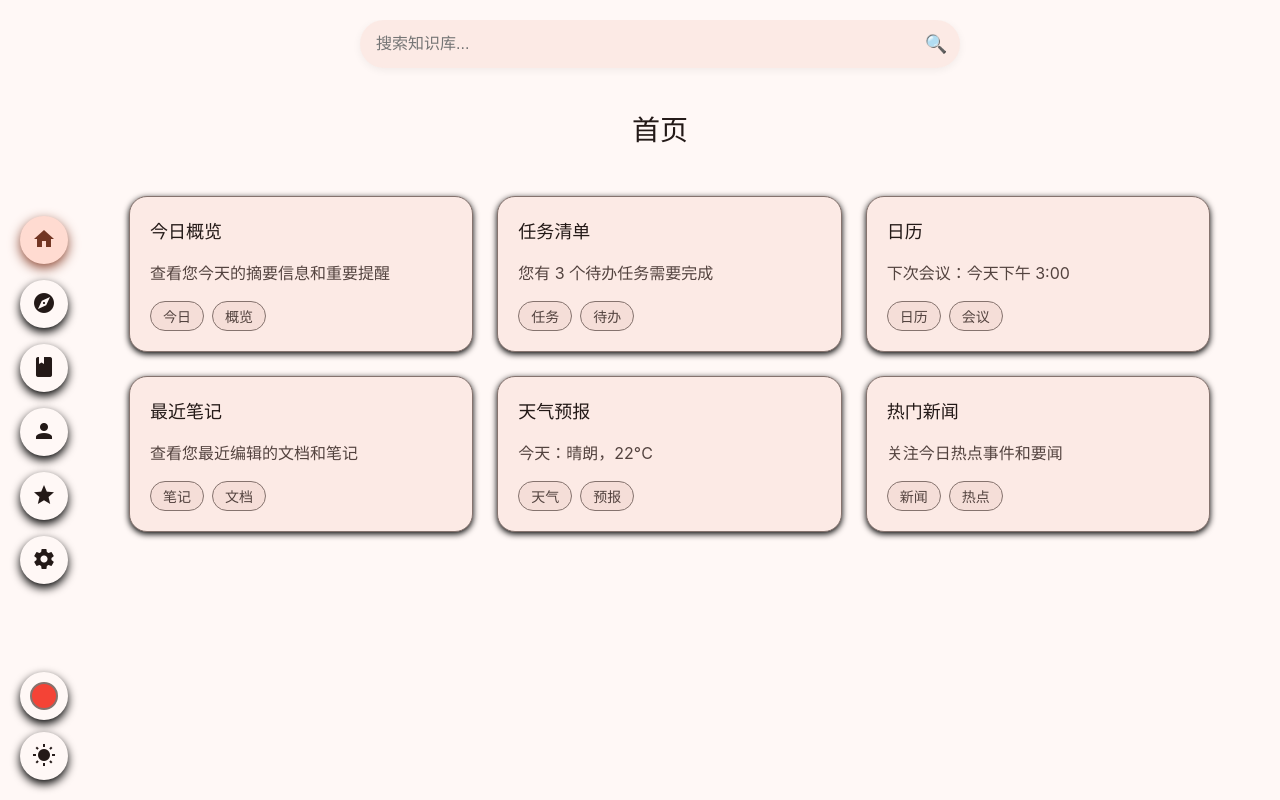
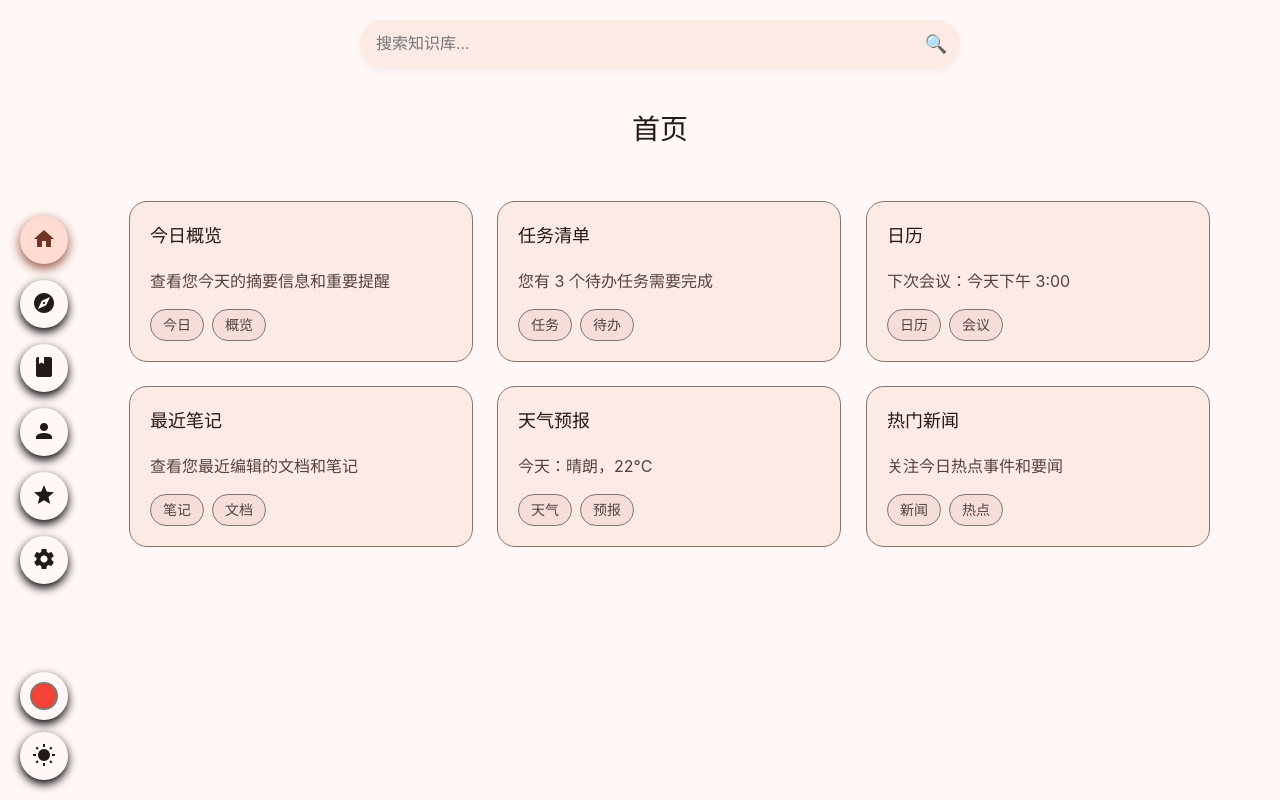
Before and after one commit to Aromatic05/ToDoLists, a Vue app: page / in a window 1280 px wide. Built offline with nearby package versions, Linux system fonts and the light colour scheme.

Commit message:
Optimize project structure and animation effects

```diff
--- a/src/App.vue
+++ b/src/App.vue
@@ -1,8 +1,6 @@
 <template>
   <div class="app-container">
     <Sidebar
-      :views="views"
-      :current-view="currentView"
       @view-change="currentView = $event"
       @theme-change="handleThemeChange"
       @toggle-dark-mode="handleDarkModeToggle"
@@ -12,9 +10,6 @@
       <div class="content-wrapper">
         <SearchBar
           v-model:search-query="searchQuery"
-          :show-results="showSearchResults"
-          :results="searchResults"
-          @search="searchKnowledge"
           @select-result="selectSearchResult"
         />
 
@@ -32,12 +27,7 @@
 
         <!-- Regular Views with CardView component -->
         <div v-else class="view-content">
-          <CardView
-            :currentCardSet="currentCards"
-            :nextCardSet="nextCards"
-            :nextSetTitle="nextSetTitle"
-            @card-click="handleCardClick"
-          />
+          <CardView :viewId="currentView" />
         </div>
       </div>
     </main>
@@ -49,8 +39,6 @@ import Sidebar from './components/Sidebar.vue';
 import SearchBar from './components/SearchBar.vue';
 import CardComponent from './components/Card.vue';
 import CardView from './components/CardView.vue';
-import CardDataService from './services/CardDataService';
-import KnowledgeBaseService from './services/KnowledgeBaseService';
 
 export default {
   components: {
@@ -66,99 +54,36 @@ export default {
 
       // 搜索状态
       searchQuery: "",
-      showSearchResults: false,
-      searchResults: [],
-      selectedResult: null,
-
-      // 视图配置
-      views: [
-        { id: "home", name: "首页", icon: "mdi-home" },
-        { id: "discover", name: "发现", icon: "mdi-compass" },
-        { id: "search", name: "知识库", icon: "mdi-book" },
-        { id: "profile", name: "个人信息", icon: "mdi-account" },
-        { id: "favorites", name: "收藏", icon: "mdi-star" },
-        { id: "settings", name: "设置", icon: "mdi-cog" },
-      ]
+      selectedResult: null
     };
-  },
-  computed: {
-    // 获取当前视图的卡片
-    currentCards() {
-      return CardDataService.getCardsForView(this.currentView);
-    },
-
-    // 获取当前视图的下一组卡片
-    nextCards() {
-      return CardDataService.getNextCardsForView(this.currentView);
-    },
-
-    // 获取当前视图下一组卡片的标题
-    nextSetTitle() {
-      return CardDataService.getNextSetTitle(this.currentView);
-    }
   },
   methods: {
     // 获取当前视图名称
     getCurrentViewName() {
-      const view = this.views.find(v => v.id === this.currentView);
-      return view ? view.name : "";
-    },
-
-    // 处理卡片点击事件
-    handleCardClick(card) {
-      console.log('Card clicked:', card);
-    },
-
-    // 处理主题切换
-    handleThemeChange(themeName) {
-      console.log('Theme changed to:', themeName);
-    },
-
-    // 处理暗黑模式切换
-    handleDarkModeToggle(isDarkMode) {
-      console.log('Dark mode changed to:', isDarkMode);
-    },
-
-    // 搜索知识库
-    searchKnowledge() {
-      if (this.searchQuery.trim() === '') {
-        this.searchResults = [];
-        this.showSearchResults = false;
-        return;
-      }
-
-      this.searchResults = KnowledgeBaseService.searchKnowledge(this.searchQuery);
-      this.showSearchResults = true;
-
-      // 如果用户按回车键并且有搜索结果，自动导航到知识库视图并显示第一个结果
-      if (event && event.key === 'Enter' && this.searchResults.length > 0) {
-        this.selectSearchResult(this.searchResults[0]);
-      }
+      const viewNames = {
+        'home': '首页',
+        'discover': '发现',
+        'search': '知识库',
+        'profile': '个人信息',
+        'favorites': '收藏',
+        'settings': '设置'
+      };
+      return viewNames[this.currentView] || this.currentView;
     },
 
     // 选择搜索结果
     selectSearchResult(result) {
       this.selectedResult = result;
       this.currentView = 'search';
-      this.showSearchResults = false;
-    },
-
-    // 关闭搜索结果
-    closeSearchResults(event) {
-      if (!event.target.closest('.search-container')) {
-        this.showSearchResults = false;
-      }
     }
-  },
-  beforeUnmount() {
-    // 移除事件监听
-    document.removeEventListener('click', this.closeSearchResults);
   }
 };
 </script>
 
 <style>
-.app-container {
+@import './styles/layout.css' ;
+
+ .app-container {
   background: var(--md-sys-color-background);
   color: var(--md-sys-color-on-surface);
   transition: background-color 0.5s ease, color 0.5s ease;
--- a/src/components/Card.vue
+++ b/src/components/Card.vue
@@ -1,7 +1,7 @@
 <template>
   <div
     class="card"
-    @click="$emit('click', data)"
+    @click="handleCardClick"
   >
     <h3>{{ data.title }}</h3>
     <p>{{ data.content }}</p>
@@ -20,7 +20,14 @@ export default {
       required: true
     }
   },
-  emits: ['click']
+  methods: {
+    handleCardClick() {
+      // 显示提示框
+      alert('卡片被点击了！');
+      // 触发点击事件，让父组件知道卡片被点击了
+      this.$emit('click', this.data);
+    }
+  }
 }
 </script>
 
@@ -30,7 +37,7 @@ export default {
   border-radius: 18px;
   background: var(--md-sys-color-surface-container);
   backdrop-filter: blur(15px);
-  box-shadow: 0 2px 6px var(--md-sys-color-shadow);
+  /* box-shadow: 0 2px 6px var(--md-sys-color-shadow); */
   transition: all 0.3s ease;
   cursor: pointer;
   max-width: 100%;
--- a/src/components/CardView.vue
+++ b/src/components/CardView.vue
@@ -1,41 +1,29 @@
 <template>
-  <div class="card-view-container"
-       ref="container"
-       @scroll="handleScroll"
-       @touchstart="handleTouchStart"
-       @touchmove="handleTouchMove"
-       @touchend="handleTouchEnd">
-
-    <!-- Pull down indicator -->
-    <div class="pull-indicator" :class="{ active: isPulling, loading: isLoading }">
-      <div class="indicator-circle">
-        <span v-if="isLoading">⟳</span>
-        <span v-else>↓</span>
-      </div>
-      <div class="indicator-text">{{ isLoading ? '加载中...' : '下拉查看更多' }}</div>
-    </div>
-
+  <div class="card-view-container" ref="container">
     <!-- Current card set -->
-    <transition-group name="fade" tag="div" class="card-container">
-      <div v-for="card in currentCardSet" :key="`current-${card.id}`" class="card-wrapper">
-        <CardComponent :data="card" @click="cardClicked(card)" />
+    <transition-group
+      name="card-list"
+      tag="div"
+      class="card-container"
+      @before-enter="beforeEnter"
+      @enter="enter"
+      @leave="leave"
+    >
+      <div
+        v-for="(card, index) in cards"
+        :key="card.id"
+        class="card-wrapper"
+        :data-index="index"
+      >
+        <CardComponent :data="card" />
       </div>
     </transition-group>
-
-    <!-- Next card set (hidden until pulled) -->
-    <div v-if="showNextSet" class="next-card-set">
-      <h2 class="set-title">{{ nextSetTitle }}</h2>
-      <transition-group name="fade" tag="div" class="card-container">
-        <div v-for="card in nextCardSet" :key="`next-${card.id}`" class="card-wrapper">
-          <CardComponent :data="card" @click="cardClicked(card)" />
-        </div>
-      </transition-group>
-    </div>
   </div>
 </template>
 
 <script>
 import CardComponent from './Card.vue';
+import CardDataService from '../services/CardDataService';
 
 export default {
   name: 'CardView',
@@ -43,125 +31,46 @@ export default {
     CardComponent
   },
   props: {
-    currentCardSet: {
-      type: Array,
+    viewId: {
+      type: String,
       required: true
-    },
-    nextCardSet: {
-      type: Array,
-      default: () => []
-    },
-    nextSetTitle: {
-      type: String,
-      default: '更多内容'
     }
   },
   data() {
     return {
-      isPulling: false,
-      isLoading: false,
-      showNextSet: false,
-      pullStartY: 0,
-      pullMoveY: 0,
-      pullThreshold: 100, // Threshold to activate the pull
-      lastScrollTop: 0
+      cards: []
     };
   },
+  created() {
+    this.loadCards();
+  },
+  watch: {
+    viewId() {
+      this.loadCards();
+    }
+  },
   methods: {
-    cardClicked(card) {
-      this.$emit('card-click', card);
+    loadCards() {
+      this.cards = CardDataService.getCardsForView(this.viewId);
     },
-    handleScroll(e) {
-      const container = this.$refs.container;
-      const isAtTop = container.scrollTop === 0;
-
-      // Store last scroll position to detect direction
-      this.lastScrollTop = container.scrollTop;
-
-      // If user has scrolled to the top and there's a next set,
-      // show a hint to pull down for more
-      if (isAtTop && this.nextCardSet.length > 0 && !this.isPulling) {
-        this.isPulling = true;
-        setTimeout(() => {
-          if (!this.isLoading) this.isPulling = false;
-        }, 2000);
-      }
+    beforeEnter(el) {
+      el.style.opacity = 0;
+      el.style.transform = 'translateY(20px)';
     },
-    handleTouchStart(e) {
-      if (this.$refs.container.scrollTop > 0) return; // Only allow pull when at the top
-
-      this.pullStartY = e.touches[0].clientY;
-      this.pullMoveY = this.pullStartY;
+    enter(el, done) {
+      const delay = el.dataset.index * 20;
+      setTimeout(() => {
+        el.style.transition = 'all 0.3s cubic-bezier(0.4, 0, 0.2, 1)';
+        el.style.opacity = 1;
+        el.style.transform = 'translateY(0)';
+        done();
+      }, delay);
     },
-    handleTouchMove(e) {
-      if (this.$refs.container.scrollTop > 0 || !this.pullStartY) return;
-
-      this.pullMoveY = e.touches[0].clientY;
-      const pullDistance = this.pullMoveY - this.pullStartY;
-
-      if (pullDistance > 0) {
-        this.isPulling = true;
-
-        // Apply some resistance to the pull
-        const resistance = 0.4;
-        const translateY = pullDistance * resistance;
-
-        if (translateY > this.pullThreshold) {
-          this.$refs.container.style.transform = `translateY(${this.pullThreshold}px)`;
-        } else {
-          this.$refs.container.style.transform = `translateY(${translateY}px)`;
-        }
-
-        // Prevent default scrolling
-        e.preventDefault();
-      }
-    },
-    handleTouchEnd() {
-      if (!this.isPulling) return;
-
-      const pullDistance = this.pullMoveY - this.pullStartY;
-
-      if (pullDistance > this.pullThreshold && this.nextCardSet.length > 0) {
-        // Pull distance reached threshold, load next set
-        this.loadNextSet();
-      } else {
-        // Reset position with animation
-        this.$refs.container.style.transition = 'transform 0.3s ease';
-        this.$refs.container.style.transform = 'translateY(0)';
-
-        setTimeout(() => {
-          this.$refs.container.style.transition = '';
-          this.isPulling = false;
-        }, 300);
-      }
-
-      this.pullStartY = 0;
-      this.pullMoveY = 0;
-    },
-    loadNextSet() {
-      this.isLoading = true;
-
-      // Animate to threshold and hold
-      this.$refs.container.style.transition = 'transform 0.2s ease';
-      this.$refs.container.style.transform = `translateY(${this.pullThreshold}px)`;
-
-      // Simulate loading with timeout
-      setTimeout(() => {
-        // Show next set with animation
-        this.showNextSet = true;
-
-        setTimeout(() => {
-          // Reset position
-          this.$refs.container.style.transition = 'transform 0.5s ease';
-          this.$refs.container.style.transform = 'translateY(0)';
-
-          setTimeout(() => {
-            this.$refs.container.style.transition = '';
-            this.isPulling = false;
-            this.isLoading = false;
-          }, 500);
-        }, 300);
-      }, 1000);
+    leave(el, done) {
+      el.style.transition = 'all 0.3s ease';
+      el.style.opacity = 0;
+      el.style.transform = 'translateY(40px)';
+      setTimeout(done, 300);
     }
   }
 };
@@ -171,9 +80,8 @@ export default {
 .card-view-container {
   position: relative;
   height: 100%;
-  overflow-y: auto;
+  overflow: hidden;
   padding: 0 24px;
-  -webkit-overflow-scrolling: touch; /* For smooth iOS scrolling */
 }
 
 .card-container {
@@ -186,87 +94,30 @@ export default {
 
 .card-wrapper {
   width: 100%;
-  padding: 0 2px; /* 为阴影留出空间 */
+  padding: 0 2px;
+  will-change: transform, opacity;
 }
 
-.pull-indicator {
-  position: absolute;
-  top: -60px;
-  left: 0;
-  right: 0;
-  height: 60px;
-  display: flex;
-  flex-direction: column;
-  align-items: center;
-  justify-content: center;
-  transition: transform 0.3s ease;
-  transform: translateY(0);
-  opacity: 0;
-  pointer-events: none;
+/* 卡片列表动画 */
+.card-list-enter-active {
+  transition: all 0.3s cubic-bezier(0.4, 0, 0.2, 1);
 }
 
-.pull-indicator.active {
-  opacity: 1;
-  transform: translateY(60px);
+.card-list-leave-active {
+  transition: all 0.3s ease;
 }
 
-.indicator-circle {
-  width: 40px;
-  height: 40px;
-  border-radius: 50%;
-  background:var(--md-sys-color-on-surface, rgba(255, 255, 255, 0.7));
-  backdrop-filter: blur(10px);
-  box-shadow: 0 2px 6px rgba(0, 0, 0, 0.1);
-  display: flex;
-  align-items: center;
-  justify-content: center;
-  font-size: 20px;
-  margin-bottom: 8px;
-}
-
-.indicator-circle span {
-  transition: transform 0.3s ease;
-}
-
-.indicator-text {
-  font-size: 14px;
-  color: (--card-bg, rgba(255, 255, 255, 0.7));
-}
-
-.pull-indicator.loading .indicator-circle span {
-  animation: spin 1s infinite linear;
-}
-
-.next-card-set {
-  opacity: 0;
-  transform: translateY(20px);
-  transition: all 0.5s ease 0.3s;
-}
-
-.next-card-set.show {
-  opacity: 1;
-  transform: translateY(0);
-}
-
-.set-title {
-  font-size: 24px;
-  font-weight: 500;
-  margin: 24px 0;
-  padding-top: 24px;
-  border-top: 1px solid rgba(0, 0, 0, 0.05);
-}
-
-.fade-enter-active, .fade-leave-active {
-  transition: all 0.5s ease;
-}
-
-.fade-enter-from, .fade-leave-to {
+.card-list-enter-from {
   opacity: 0;
   transform: translateY(20px);
 }
 
-@keyframes spin {
-  0% { transform: rotate(0deg); }
-  100% { transform: rotate(360deg); }
+.card-list-leave-to {
+  opacity: 0;
+  transform: translateY(40px);
+}
+
+.card-list-move {
+  transition: transform 0.3s ease;
 }
 </style>
--- a/src/components/Sidebar.vue
+++ b/src/components/Sidebar.vue
@@ -7,7 +7,7 @@
         :key="view.id"
         class="circle-button nav-button"
         :class="{ active: currentView === view.id }"
-        @click="$emit('view-change', view.id)"
+        @click="handleViewChange(view.id)"
       >
         <i :class="['mdi', view.icon]"></i>
       </button>
@@ -28,7 +28,7 @@
             :class="{ active: currentTheme === theme.name }"
             @click="selectTheme(theme.name)"
           >
-            <div class="theme-color-circle" :style="{ background: getThemeColor(theme.name) }"></div>
+            <div class="theme-color-circle" :style="{ background: theme.color }"></div>
             <span>{{ theme.name }}</span>
           </button>
         </div>
@@ -43,67 +43,33 @@
 </template>
 
 <script>
+import '@mdi/font/css/materialdesignicons.css';
 import ThemeService from '../services/ThemeService';
-import '@mdi/font/css/materialdesignicons.css';
 
 export default {
   name: 'FloatingButtons',
-  props: {
-    views: {
-      type: Array,
-      required: true
-    },
-    currentView: {
-      type: String,
-      required: true
-    }
-  },
   data() {
     return {
       showThemeOptions: false,
-      currentTheme: 'Green',
-      isDarkMode: false
+      currentView: "home",
+      currentTheme: "Green",
+      isDarkMode: false,
+      views: [
+        { id: "home", name: "首页", icon: "mdi-home" },
+        { id: "discover", name: "发现", icon: "mdi-compass" },
+        { id: "search", name: "知识库", icon: "mdi-book" },
+        { id: "profile", name: "个人信息", icon: "mdi-account" },
+        { id: "favorites", name: "收藏", icon: "mdi-star" },
+        { id: "settings", name: "设置", icon: "mdi-cog" },
+      ],
+      availableThemes: [
+        { name: 'Green', color: '#4CAF50' },
+        { name: 'Red', color: '#F44336' },
+        { name: 'Blue', color: '#2196F3' },
+        { name: 'Yellow', color: '#FFC107' },
+        { name: 'Purple', color: '#9C27B0' }
+      ]
     };
-  },
-  computed: {
-    availableThemes() {
-      return ThemeService.getThemes();
-    }
-  },
-  methods: {
-    selectTheme(themeName) {
-      this.currentTheme = themeName;
-      this.showThemeOptions = false;
-      ThemeService.saveThemePreference(themeName, this.isDarkMode);
-      this.applyTheme();
-      this.$emit('theme-change', themeName);
-    },
-    toggleDarkMode() {
-      this.isDarkMode = !this.isDarkMode;
-      ThemeService.saveThemePreference(this.currentTheme, this.isDarkMode);
-      this.applyTheme();
-      this.$emit('toggle-dark-mode', this.isDarkMode);
-    },
-    getThemeColor(themeName) {
-      const themeColors = {
-        'Green': '#4CAF50',
-        'Red': '#F44336',
-        'Blue': '#2196F3',
-        'Yellow': '#FFC107',
-        'Purple': '#9C27B0'
-      };
-      return themeColors[themeName] || themeColors['Green'];
-    },
-    applyTheme() {
-      const themeClass = ThemeService.getThemeClassName(this.currentTheme, this.isDarkMode);
-      // 移除所有主题类
-      document.documentElement.classList.remove(...ThemeService.themes.flatMap(t => [t.light, t.dark]));
-      // 添加当前主题类
-      document.documentElement.classList.add(themeClass);
-      // 确保背景颜色更新
-      document.documentElement.style.backgroundColor = getComputedStyle(document.documentElement)
-        .getPropertyValue('--md-sys-color-background');
-    }
   },
   mounted() {
     // 加载主题偏好
@@ -117,6 +83,49 @@ export default {
       this.isDarkMode = e.matches;
       this.applyTheme();
     });
+  },
+  methods: {
+    handleViewChange(viewId) {
+      this.currentView = viewId;
+      this.$emit('view-change', viewId);
+    },
+
+    selectTheme(themeName) {
+      this.currentTheme = themeName;
+      this.showThemeOptions = false;
+      ThemeService.saveThemePreference(themeName, this.isDarkMode);
+      this.applyTheme();
+      this.$emit('theme-change', themeName);
+    },
+
+    toggleDarkMode() {
+      this.isDarkMode = !this.isDarkMode;
+      ThemeService.saveThemePreference(this.currentTheme, this.isDarkMode);
+      this.applyTheme();
+      this.$emit('toggle-dark-mode', this.isDarkMode);
+    },
+
+    getThemeColor(themeName) {
+      const themeColors = {
+        'Green': '#4CAF50',
+        'Red': '#F44336',
+        'Blue': '#2196F3',
+        'Yellow': '#FFC107',
+        'Purple': '#9C27B0'
+      };
+      return themeColors[themeName] || themeColors['Green'];
+    },
+
+    applyTheme() {
+      const themeClass = ThemeService.getThemeClassName(this.currentTheme, this.isDarkMode);
+      // 移除所有主题类
+      document.documentElement.classList.remove(...ThemeService.themes.flatMap(t => [t.light, t.dark]));
+      // 添加当前主题类
+      document.documentElement.classList.add(themeClass);
+      // 确保背景颜色更新
+      document.documentElement.style.backgroundColor = getComputedStyle(document.documentElement)
+        .getPropertyValue('--md-sys-color-background');
+    }
   }
 };
 </script>
--- a/src/main.js
+++ b/src/main.js
@@ -1,8 +1,7 @@
 import { createApp } from "vue";
 import App from "./App.vue";
 
-// import './styles/global.css'
+import './styles/global.css'
 import './styles/material.css'
-import './styles/layout.css'
 
 createApp(App).mount("#app");
--- a/src/services/CardDataService.js
+++ b/src/services/CardDataService.js
@@ -1,4 +1,7 @@
 // 卡片数据服务
+
+// 每页加载的卡片数量
+const CARDS_PER_PAGE = 12;
 
 // 卡片数据
 const cardsData = {
@@ -18,23 +21,7 @@ const cardsData = {
     { id: 5, title: "开发者社区", content: "加入我们的开发者社区，分享您的见解", tags: ["社区", "开发"] },
     { id: 6, title: "设计资源", content: "探索高质量的设计资源和工具", tags: ["设计", "资源"] },
     { id: 7, title: "学习路径", content: "根据您的兴趣定制的学习计划", tags: ["学习", "成长"] },
-    { id: 8, title: "活动日历", content: "即将举行的线上和线下活动", tags: ["活动", "日历"] }
-  ],
-  home_next: [
-    { id: 7, title: "健康数据", content: "查看您的健康指标和活动统计", tags: ["健康", "数据"] },
-    { id: 8, title: "财务概览", content: "本月支出和预算跟踪", tags: ["财务", "预算"] },
-    { id: 9, title: "旅行计划", content: "您即将到来的旅行和行程安排", tags: ["旅行", "计划"] },
-    { id: 10, title: "媒体推荐", content: "根据您的喜好推荐的音乐和影视作品", tags: ["媒体", "推荐"] },
-    { id: 11, title: "学习进度", content: "您正在学习的课程和进度更新", tags: ["学习", "进度"] },
-    { id: 12, title: "提醒事项", content: "重要的提醒和即将到来的事件", tags: ["提醒", "事件"] }
-  ],
-  discover_next: [
-    { id: 9, title: "创意工作坊", content: "参与互动创意活动和挑战", tags: ["创意", "工作坊"] },
-    { id: 10, title: "新兴科技", content: "了解最前沿的科技发展和创新", tags: ["科技", "创新"] },
-    { id: 11, title: "专家访谈", content: "各领域专家分享的独到见解", tags: ["访谈", "专家"] },
-    { id: 12, title: "案例研究", content: "深入分析成功项目背后的故事", tags: ["案例", "研究"] },
-    { id: 13, title: "社区贡献", content: "查看社区成员的杰出贡献", tags: ["社区", "贡献"] },
-    { id: 14, title: "合作机会", content: "寻找项目合作伙伴和机会", tags: ["合作", "机会"] }
+    { id: 8, title: "活动日历", content: "即将举行的线上和线下活动", tags: ["活动", "日历"] },
   ],
   profile: [
     { id: 1, title: "个人资料", content: "更新您的个人信息和联系方式", tags: ["个人", "资料"] },
@@ -69,6 +56,42 @@ const nextSetTitles = {
   settings: "高级设置"
 };
 
+// 存储每个视图的当前页码和已加载的卡片
+const viewStates = {};
+
+/**
+ * 初始化视图状态
+ * @param {string} viewId - 视图ID
+ */
+function initViewState(viewId) {
+  if (!viewStates[viewId]) {
+    viewStates[viewId] = {
+      currentPage: 1,
+      loadedCards: [],
+      totalLoaded: 0
+    };
+  }
+}
+
+/**
+ * 获取指定视图的当前页码
+ * @param {string} viewId - 视图ID
+ * @returns {number} - 当前页码
+ */
+function getCurrentPage(viewId) {
+  initViewState(viewId);
+  return viewStates[viewId].currentPage;
+}
+
+/**
+ * 增加指定视图的页码
+ * @param {string} viewId - 视图ID
+ */
+function incrementPage(viewId) {
+  initViewState(viewId);
+  viewStates[viewId].currentPage += 1;
+}
+
 /**
  * 获取指定视图的所有卡片
  * @param {string} viewId - 视图ID
@@ -84,8 +107,44 @@ export function getCardsForView(viewId) {
  * @returns {Array} - 卡片数组
  */
 export function getNextCardsForView(viewId) {
-  const nextSetKey = `${viewId}_next`;
-  return cardsData[nextSetKey] || [];
+  initViewState(viewId);
+  const allCards = cardsData[viewId] || [];
+  const currentPage = getCurrentPage(viewId);
+  const startIndex = currentPage * CARDS_PER_PAGE;
+  const endIndex = startIndex + CARDS_PER_PAGE;
+  const nextCards = allCards.slice(startIndex, endIndex);
+
+  if (nextCards.length > 0) {
+    incrementPage(viewId);
+    viewStates[viewId].totalLoaded += nextCards.length;
+  }
+
+  return nextCards;
+}
+
+/**
+ * 检查是否还有更多卡片可加载
+ * @param {string} viewId - 视图ID
+ * @returns {boolean} - 是否还有更多卡片
+ */
+export function hasMoreCards(viewId) {
+  const allCards = cardsData[viewId] || [];
+  const totalLoaded = viewStates[viewId]?.totalLoaded || 0;
+  return totalLoaded < allCards.length;
+}
+
+/**
+ * 重置指定视图的状态
+ * @param {string} viewId - 视图ID
+ */
+export function resetViewState(viewId) {
+  if (viewStates[viewId]) {
+    viewStates[viewId] = {
+      currentPage: 1,
+      loadedCards: [],
+      totalLoaded: 0
+    };
+  }
 }
 
 /**
@@ -100,5 +159,7 @@ export function getNextSetTitle(viewId) {
 export default {
   getCardsForView,
   getNextCardsForView,
-  getNextSetTitle
+  getNextSetTitle,
+  resetViewState,
+  hasMoreCards
 };
--- a/src/styles/global.css
+++ b/src/styles/global.css
@@ -16,39 +16,9 @@
     --text-xl: 1.25rem;    /* 20px */
     --text-2xl: 1.5rem;    /* 24px */
 
-    /* ===== 亮色模式变量 ===== */
-    --button-bg: rgba(163, 163, 163, 0.7);
-    --card-bg: rgba(255, 255, 255, 0.7);
-    --card-shadow: 0 4px 10px rgba(0, 0, 0, 0.05);
-    --card-hover-shadow: 0 8px 15px rgba(0, 0, 0, 0.08);
-    --view-title-color: #202124;
-    --text-color-primary: #202124;
-    --text-color-secondary: #5f6368;
-    --no-result-color: #5f6368;
-    --tag-bg: rgba(66, 133, 244, 0.1);
-    --tag-color: #4285f4;
-
     /* 亮色模式下的字体粗细 */
     --font-weight-normal: 400;
     --font-weight-bold: 600;
-  }
-
-  .dark-mode {
-    /* ===== 暗色模式变量 ===== */
-    --button-bg: rgba(43, 43, 43, 0.7);
-    --card-bg: rgba(30, 30, 30, 0.8);
-    --card-shadow: 0 4px 10px rgba(0, 0, 0, 0.2);
-    --card-hover-shadow: 0 8px 15px rgba(0, 0, 0, 0.3);
-    --view-title-color: #e1e2e5;
-    --text-color-primary: #e1e2e5;
-    --text-color-secondary: #9b9fa5;
-    --no-result-color: #9b9fa5;
-    --tag-bg: rgba(138, 180, 248, 0.15);
-    --tag-color: #8ab4f8;
-
-    /* 暗色模式下微调字体粗细提升可读性 */
-    --font-weight-normal: 350;
-    --font-weight-bold: 500;
   }
 
   body {
```
Also changed, not shown: src/components/SearchBar.vue (+39 -16 lines).
